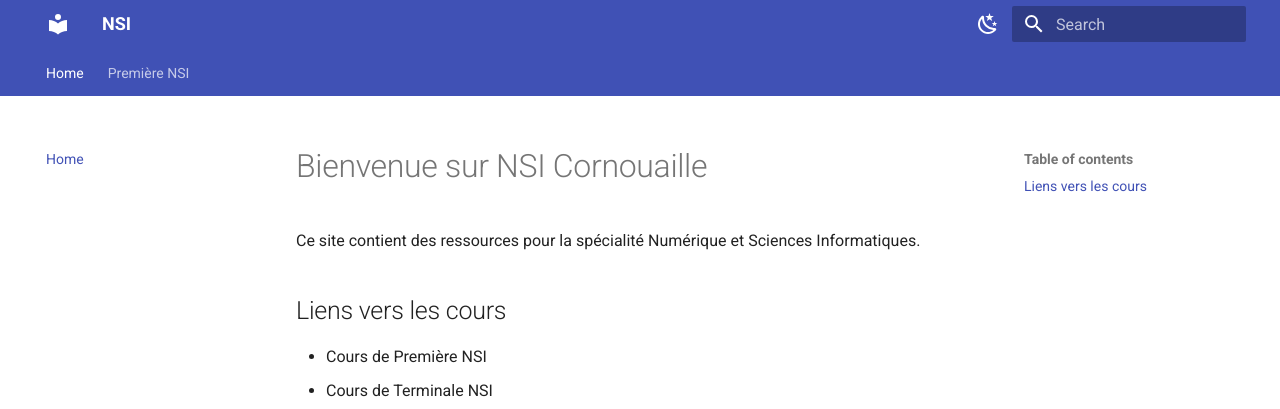
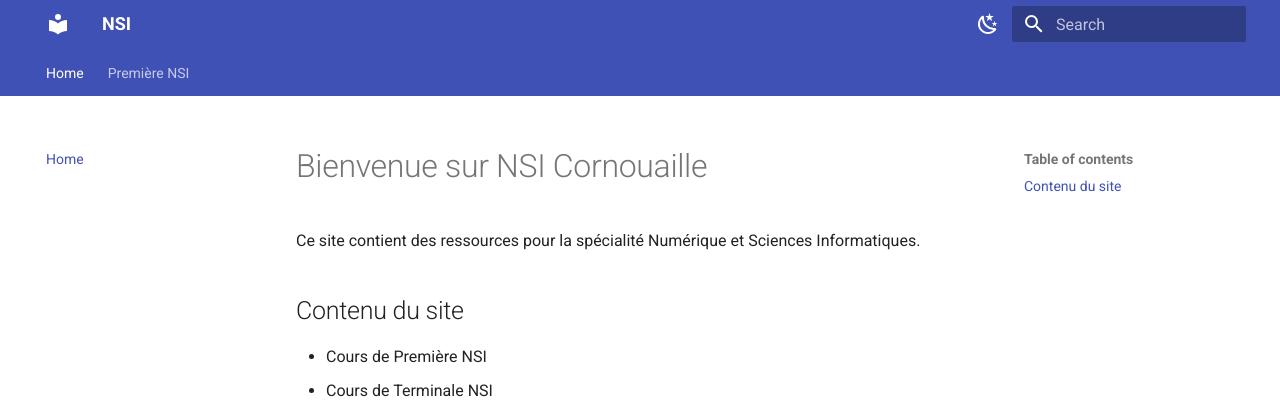
Before and after one commit to infocornouaille/nsi-cornouaille, an MkDocs documentation site: the page built from docs/index.md, in a window 1280 px wide. Shown: the top 409 px of the page. Built offline with MkDocs 1.6.1 and Material for MkDocs 9.7.7, drawn with Linux system fonts in a browser that asks for light colours.

Commit message:
Update index.md

```diff
--- a/docs/index.md
+++ b/docs/index.md
@@ -2,7 +2,7 @@
 
 Ce site contient des ressources pour la spécialité Numérique et Sciences Informatiques.
 
-## Liens vers les cours
+## Contenu du site
 
 * Cours de Première NSI
 * Cours de Terminale NSI
```
